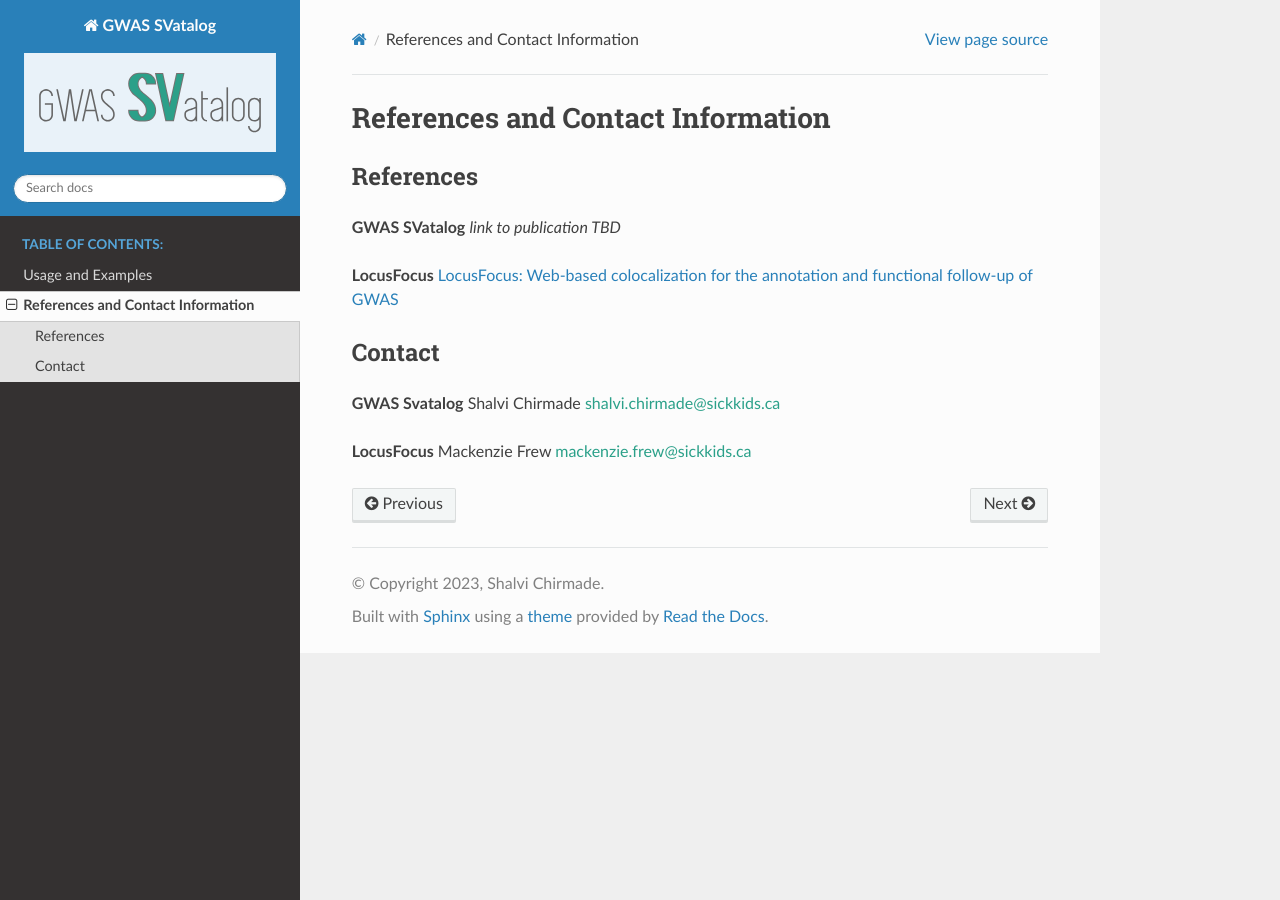
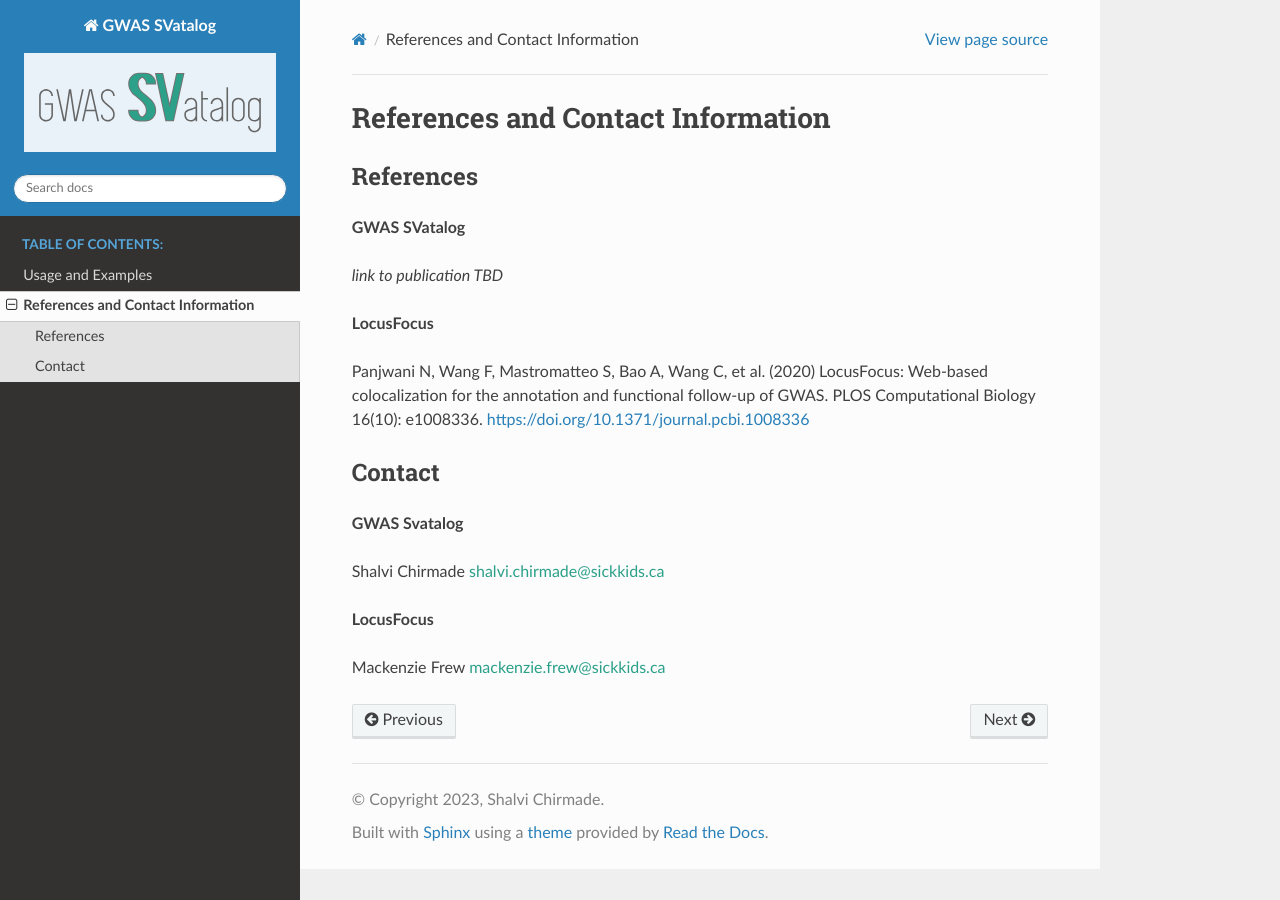
Before and after one commit to shalvichirmade/gwas-svatalog-docs, a Sphinx documentation site: the page built from source/reference_contact.rst, in a window 1280 px wide. Built offline with Sphinx 7.4.7 and the Read the Docs theme 2.0.0, drawn with Linux system fonts in a browser that asks for light colours.

Commit message:
update ref

```diff
--- a/source/reference_contact.rst
+++ b/source/reference_contact.rst
@@ -5,20 +5,23 @@
 ----------
 
 **GWAS SVatalog**
+
 *link to publication TBD*
 
 **LocusFocus**
-|ref_link|
+
+Panjwani N, Wang F, Mastromatteo S, Bao A, Wang C, et al. (2020) LocusFocus: Web-based colocalization for the annotation and functional follow-up of GWAS. PLOS Computational Biology 16(10): e1008336. |ref_link|
 
 .. |ref_link| raw:: html
 
-   <a href="https://journals.plos.org/ploscompbiol/article?id=10.1371/journal.pcbi.1008336" target="_blank">LocusFocus: Web-based colocalization for the annotation and functional follow-up of GWAS</a>
+   <a href="https://journals.plos.org/ploscompbiol/article?id=10.1371/journal.pcbi.1008336" target="_blank">https://doi.org/10.1371/journal.pcbi.1008336</a>
 
 
 Contact
 -------
 
 **GWAS Svatalog**
+
 Shalvi Chirmade |email_link|
 
 .. |email_link| raw:: html
@@ -26,6 +29,7 @@
    <a href="mailto: shalvi.chirmade@sickkids.ca" target="_blank" style="color:#2ba089">shalvi.chirmade@sickkids.ca</a>
 
 **LocusFocus**
+
 Mackenzie Frew |email_link2|
 
 .. |email_link2| raw:: html
```
